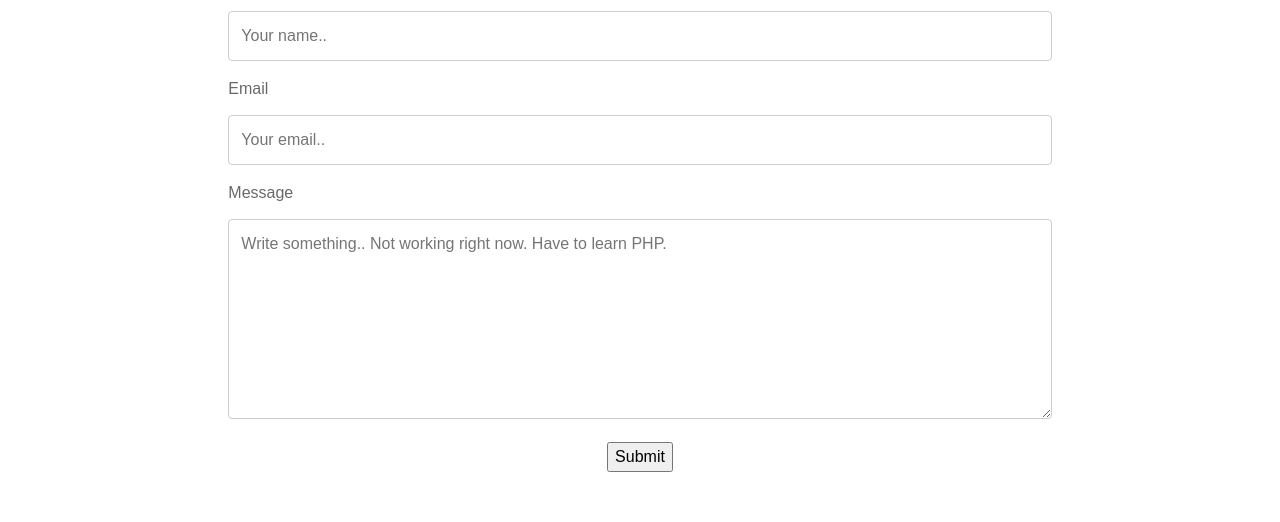
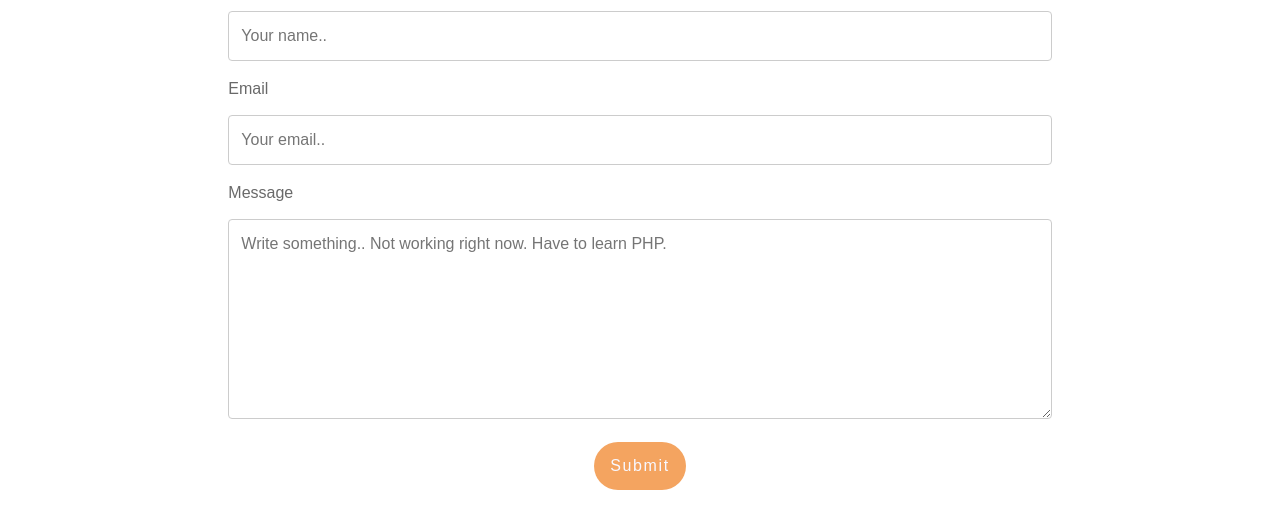
Before and after one commit to shlee2017/resume-website, a website: page contact.html in a window 1280 px wide. Shown: the part 284-806 px from the top of the page. Drawn offline with nearby package versions, Linux system fonts and the light colour scheme.

Commit message:
forgot something

```diff
--- a/css/style.css
+++ b/css/style.css
@@ -247,6 +247,19 @@ input[type=text], select, textarea {
   resize: vertical;
 }
 
+input[type=submit] {
+  font-size: 1rem;
+    letter-spacing: .1em;
+    line-height: 2em;
+    border-radius: 3em;
+    /*    top:1.8 right:3.6 bottom 1.8 left3.6*/
+    padding: .5em 1em;
+    color: ghostwhite;
+    background: rgba(244, 164, 96, 1);
+    border: none;
+    margin-bottom: 2em;
+}
+
 input[type=submit]:hover {
     color: dimgray;
     opacity: 0.8;
```
